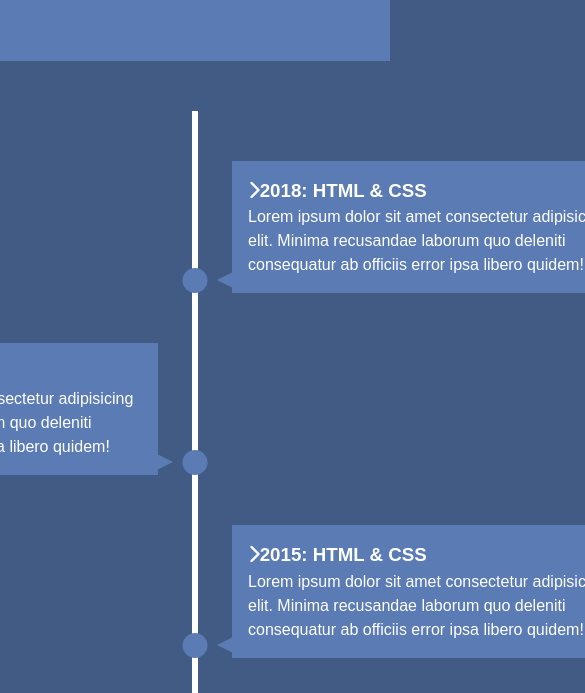
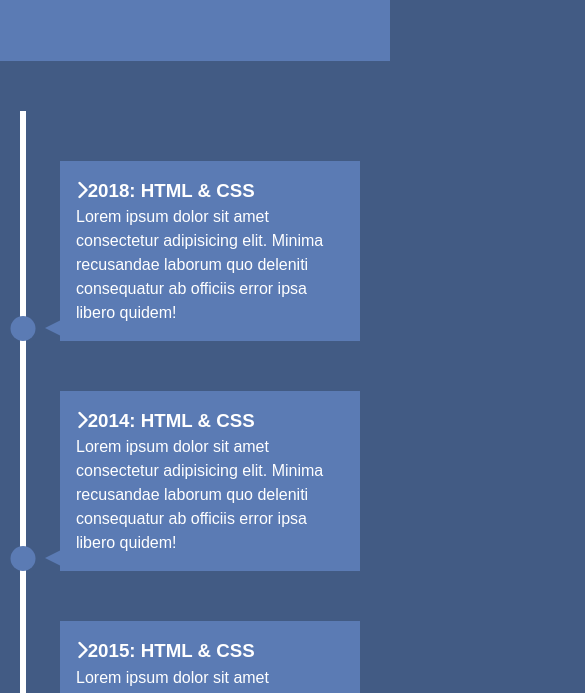
Before and after one commit to karakusozan/fundamentals, a plain HTML site: page css/timeline/index.html in a window 390 px wide. Shown: the part 150-843 px from the top of the page, 585 px wide, since content can reach past the window. Drawn offline with Linux system fonts and the light colour scheme.

Commit message:
responsive

```diff
--- a/css/timeline/style.css
+++ b/css/timeline/style.css
@@ -106,3 +106,33 @@ h1 {
   border-width: 8px 0 8px 16px;
   border-color: transparent transparent transparent var(--secondary-color);
 }
+
+/* Responsive */
+@media (max-width: 900px) {
+  #timeline ul li div {
+    width: 250px;
+  }
+
+  #timeline ul li:nth-child(even) div {
+    left: -284px;
+  }
+}
+
+@media (max-width: 600px) {
+  #timeline ul li {
+    margin-left: 20px;
+  }
+  #timeline ul li div {
+    width: calc(100vw - 90px);
+  }
+
+  #timeline ul li:nth-child(even) div {
+    left: 40px;
+  }
+
+  #timeline ul li:nth-child(even) div:before {
+    left: -15px;
+    border-width: 8px 16px 8px 0;
+    border-color: transparent var(--secondary-color) transparent transparent;
+  }
+}
```
